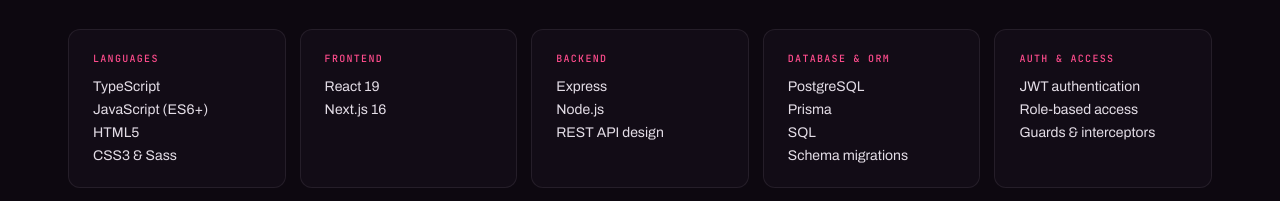
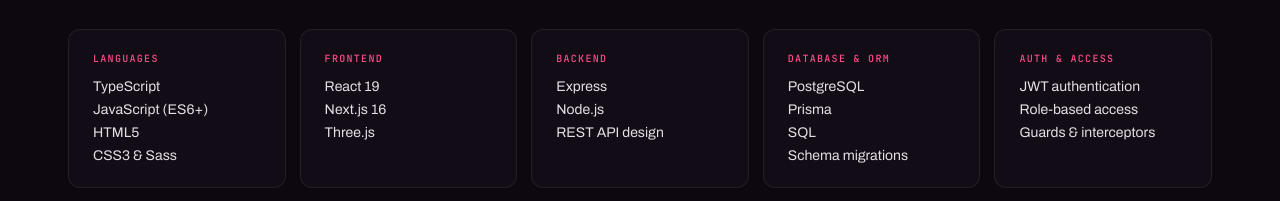
Before and after one commit to hapsarilw/personal-site, a Next.js app: page / in a window 1280 px wide. Shown: the part 2220-2421 px from the top of the page. Built offline with nearby package versions, Linux system fonts and the light colour scheme.

Commit message:
fix: add Three.js to frontend stack group

```diff
--- a/src/content/stack.ts
+++ b/src/content/stack.ts
@@ -10,7 +10,7 @@
   },
   {
     title: 'FRONTEND',
-    items: ['React 19', 'Next.js 16'],
+    items: ['React 19', 'Next.js 16', 'Three.js'],
   },
   {
     title: 'BACKEND',
```
